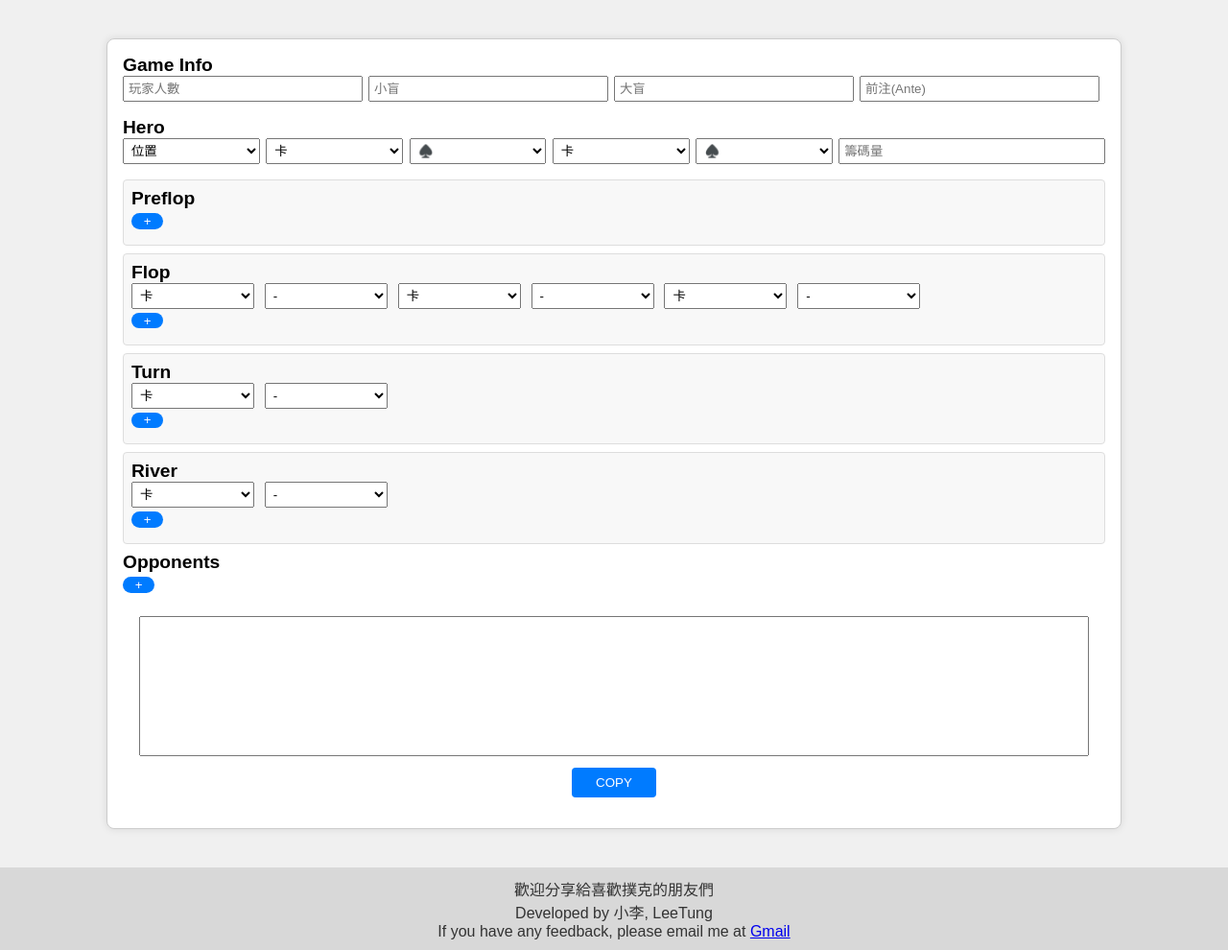
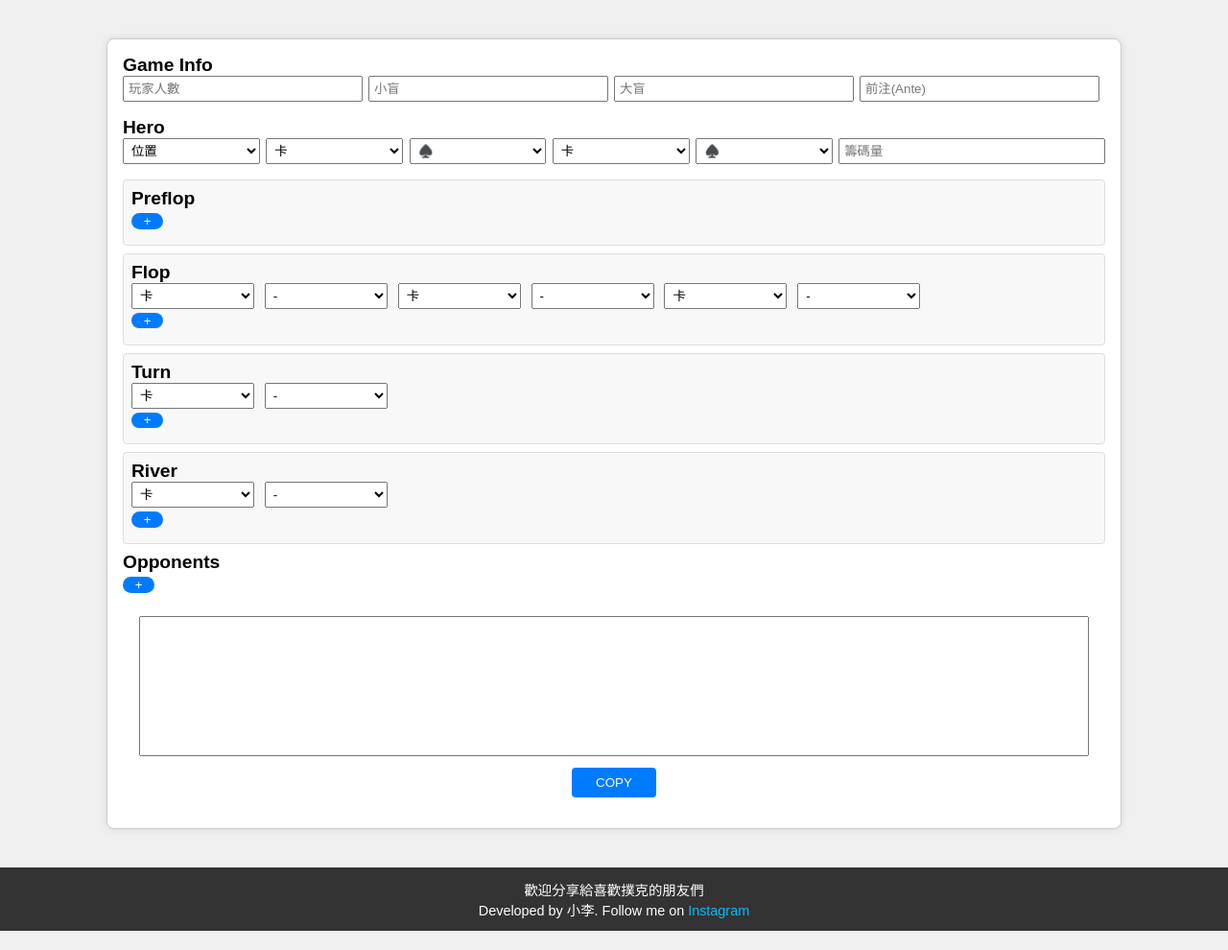
Before and after one commit to lileetung/PokerHandNote, a plain HTML site: page index.html in a window 1280 px wide. Shown: the whole page at 96% size. Drawn offline with Linux system fonts and the light colour scheme.

Commit message:
Add Instagram link

```diff
--- a/index.html
+++ b/index.html
@@ -268,12 +268,14 @@
     </div>
 
     <footer>
-        <p>歡迎分享給喜歡撲克的朋友們</p>
-        <p>Developed by 小李, LeeTung</p>
-        <p>If you have any feedback, please email me at <a href="https://mail.google.com/mail/?view=cm&fs=1&to=leetung@gmail.com&su=%E6%92%B2%E5%85%8B%E6%89%8B%E7%89%8C%E8%A8%98%E9%8C%84%E5%99%A8%E5%8F%8D%E9%A5%8B" target="_blank">Gmail</a></p>
+        <div class="footer-bottom">
+            <p>歡迎分享給喜歡撲克的朋友們</p>
+            <p>Developed by 小李. Follow me on <a href="https://www.instagram.com/raviiiiiiiiiii/" target="_blank">Instagram</a></p>
+        </div>
     </footer>
 
     <script src="script.js"></script>
+
 </body>
 
 </html>
--- a/style.css
+++ b/style.css
@@ -176,10 +176,24 @@ h2 {
 
 /* 底部區域 */
 footer {
-    background-color: #d8d8d8; /* 加深的背景顏色 */
-    color: #333;
+    background-color: #333;
+    color: #fff;
     text-align: center;
-    padding: 10px 20px;
+    padding: 0.5vh 0;
     width: 100%;
     box-sizing: border-box;
 }
+
+.footer-bottom {
+    font-size: 0.9em;
+    padding: 1vh 0;
+}
+
+.footer-bottom a {
+    color: #00bfff;
+    text-decoration: none;
+}
+
+.footer-bottom a:hover {
+    text-decoration: underline;
+}
```
